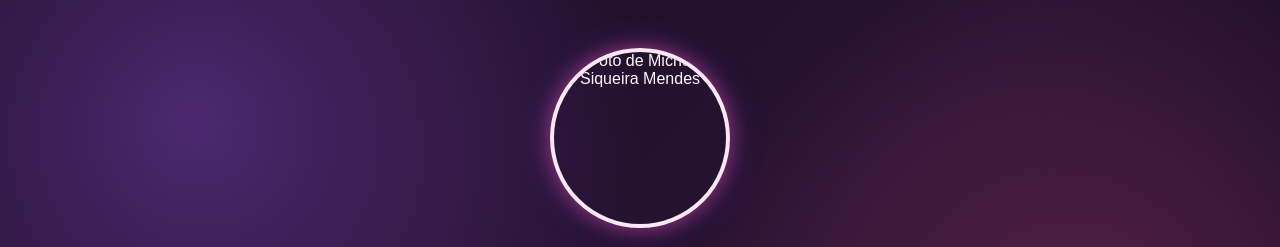
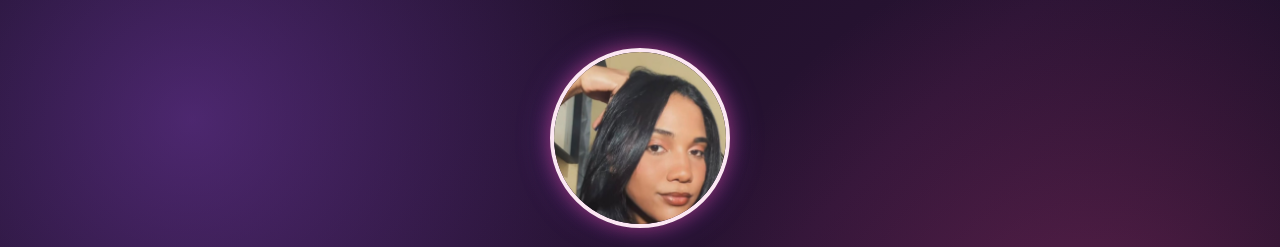
Before and after one commit to siqueiramichelle2004-cpu/Meu-portfolio, a plain HTML site: page index.html in a window 1280 px wide. Shown: the top 247 px of the page. Drawn offline with Linux system fonts and the light colour scheme.

Commit message:
Update image source path for profile picture

```diff
--- a/index.html
+++ b/index.html
@@ -10,7 +10,7 @@
 <body>
   <main class="container">
     <header class="perfil">
-      <img class="foto" src="perfil.jpg" alt="Foto de Michelle Siqueira Mendes">
+      <img class="foto" src="img/perfil.jpg" alt="Foto de Michelle Siqueira Mendes">
       <h1>Michelle Siqueira Mendes</h1>
       <p>Estudante de Desenvolvimento Front-end no Programa Trilhas</p>
     </header>
```
